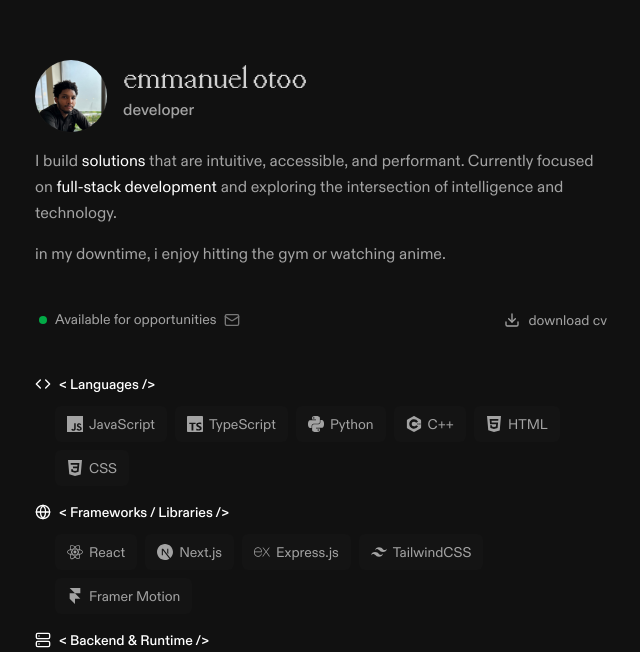
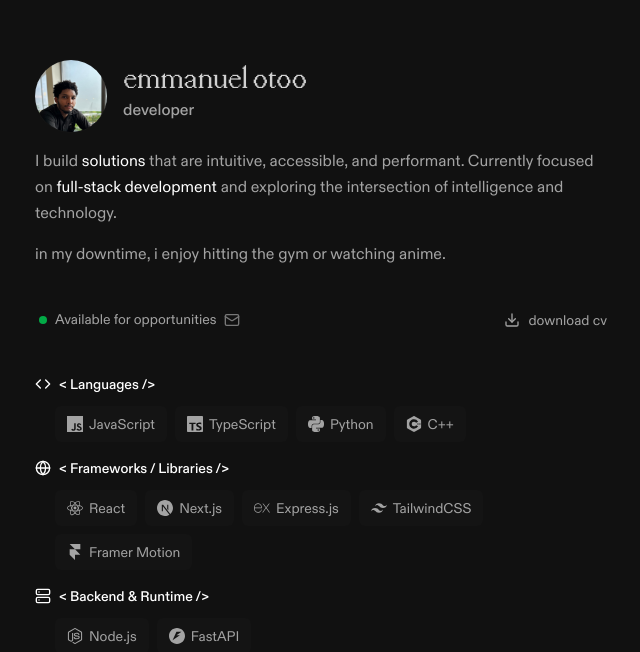
Before and after one commit to emmanuelotoo/portfolio, a Next.js app: page / in a window 1280 px wide. Shown: the part 148-800 px from the top of the page, without its empty margins (317-957 px from the left). Built offline with nearby package versions, Linux system fonts and the light colour scheme.

Commit message:
removed html and css

```diff
--- a/src/components/skills.tsx
+++ b/src/components/skills.tsx
@@ -11,8 +11,6 @@ import {
   SiTypescript,
   SiPython,
   SiCplusplus,
-  SiHtml5,
-  SiCss3,
   SiReact,
   SiNextdotjs,
   SiExpress,
@@ -38,8 +36,6 @@ export const Skills = () => {
         { name: "TypeScript", icon: <SiTypescript className="w-3 h-3 sm:w-4 sm:h-4" /> },
         { name: "Python", icon: <SiPython className="w-3 h-3 sm:w-4 sm:h-4" /> },
         { name: "C++", icon: <SiCplusplus className="w-3 h-3 sm:w-4 sm:h-4" /> },
-        { name: "HTML", icon: <SiHtml5 className="w-3 h-3 sm:w-4 sm:h-4" /> },
-        { name: "CSS", icon: <SiCss3 className="w-3 h-3 sm:w-4 sm:h-4" /> },
       ]
     },
     {
```
